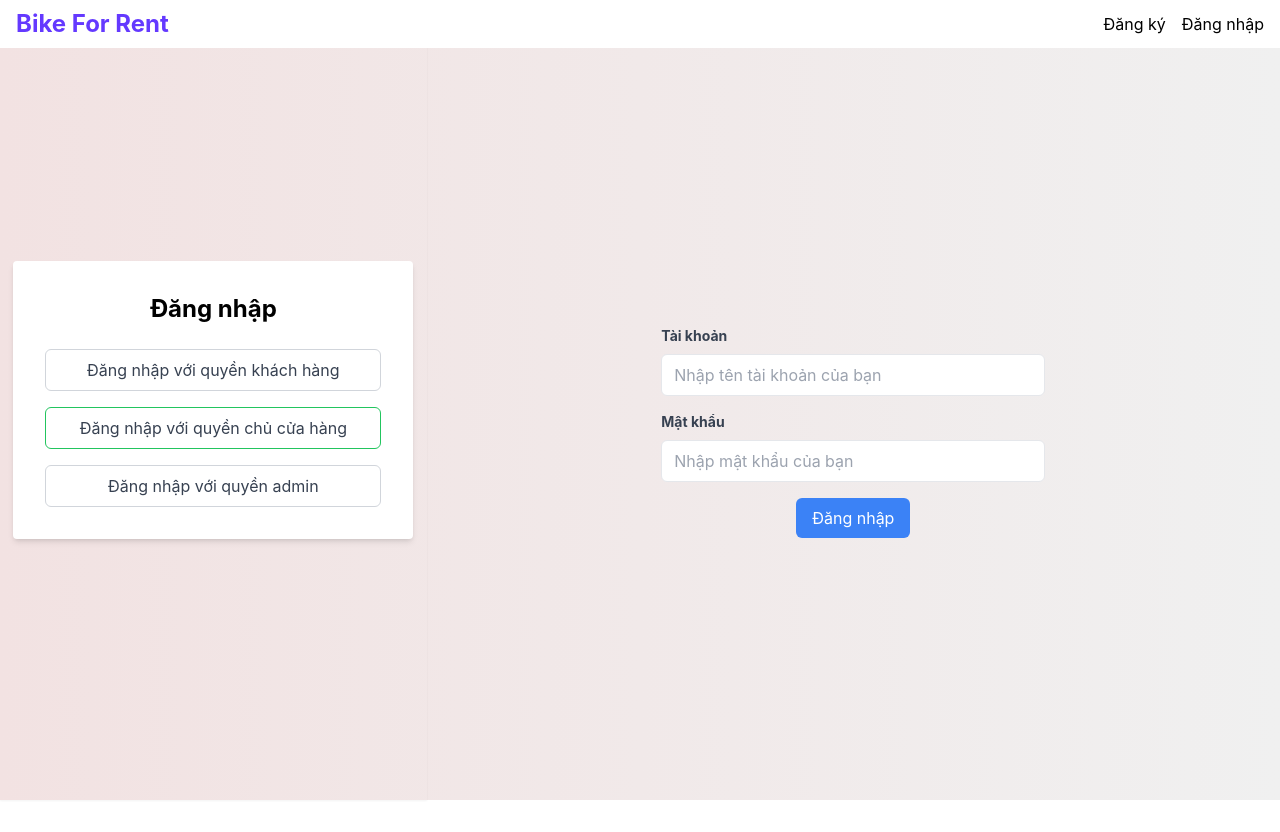
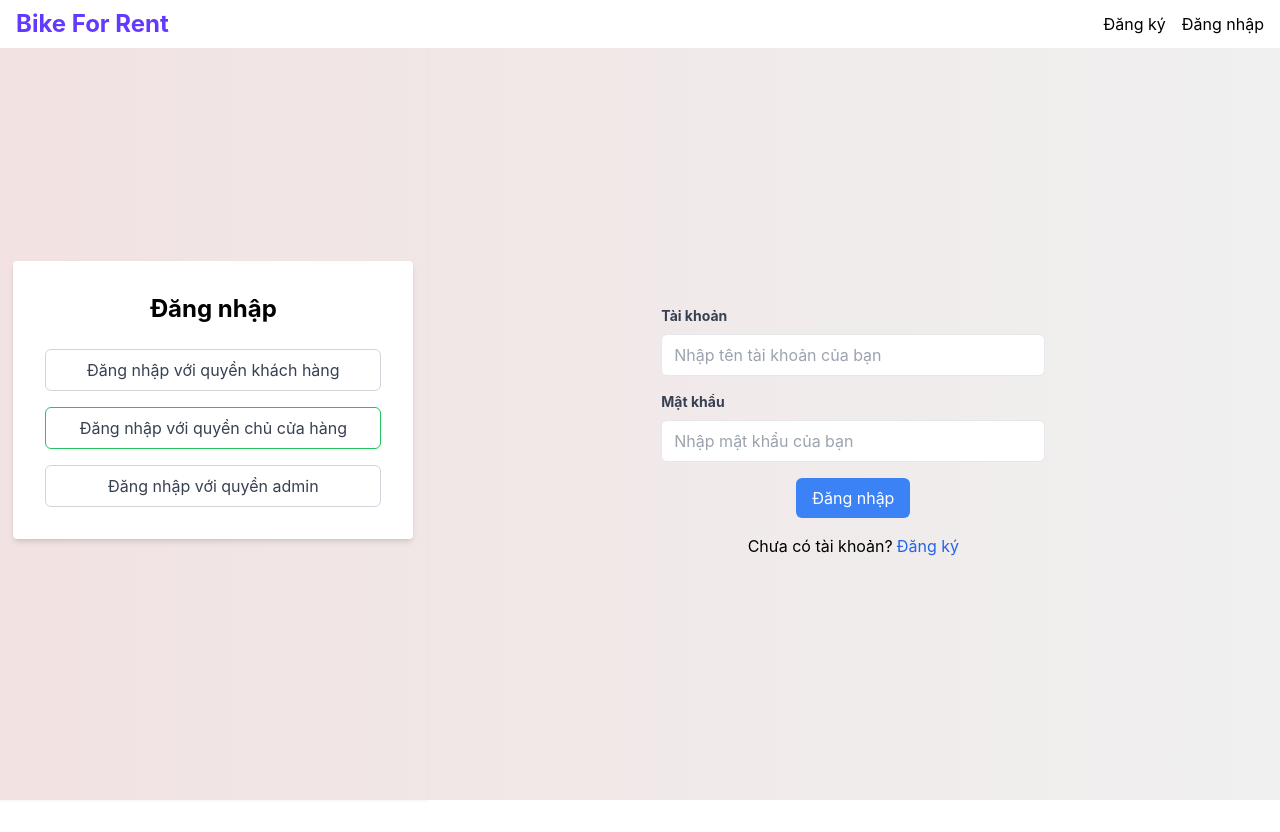
Before and after one commit to NguyenDuyetIT2002/ProjectIII-BikeForRent, a React (Create React App) app in the folder bfr-code/frontend/: page /auth/login in a window 1280 px wide. Both pictures are taken after a click on the button "Đăng nhập với quyền chủ cửa hàng". Built offline with nearby package versions, Linux system fonts and the light colour scheme.

Commit message:
small update on rentbike api

```diff
--- a/bfr-code/frontend/src/pages/auth/Login/Login.jsx
+++ b/bfr-code/frontend/src/pages/auth/Login/Login.jsx
@@ -43,9 +43,9 @@ const Login = () => {
             Đăng nhập với quyền khách hàng
           </button>
           <button
-            onClick={() => handleButtonClick("store")}
+            onClick={() => handleButtonClick("manager")}
             className={`bg-white border border-gray-300 text-gray-700 rounded-md py-2 px-4 w-full mb-4 hover:bg-gray-100 transition duration-300 ${
-              activeForm === "store" && "border-green-500"
+              activeForm === "manager" && "border-green-500"
             }`}
           >
             Đăng nhập với quyền chủ cửa hàng
@@ -67,7 +67,7 @@ const Login = () => {
           <>
             {/* Render the corresponding form based on activeForm */}
             {activeForm === "customer" && <CustomerLoginForm />}
-            {activeForm === "store" && <ManagerLoginForm />}
+            {activeForm === "manager" && <ManagerLoginForm />}
             {activeForm === "admin" && <AdminLoginForm />}
           </>
         )}
--- a/bfr-code/frontend/src/pages/auth/Login/ManagerLoginForm.jsx
+++ b/bfr-code/frontend/src/pages/auth/Login/ManagerLoginForm.jsx
@@ -5,6 +5,7 @@ import { toast } from "react-toastify";
 import "react-toastify/dist/ReactToastify.css";
 import { login } from "../../../redux/managerSlice"; // Đường dẫn tới managerSlice
 import { useDispatch } from "react-redux";
+import { Link } from "react-router-dom";
 
 const ManagerLoginForm = () => {
   const [formData, setFormData] = useState({
@@ -112,6 +113,15 @@ const ManagerLoginForm = () => {
           >
             Đăng nhập
           </button>
+          <p className="text-center mt-4">
+            Chưa có tài khoản?
+            <Link
+              to={"/auth/signup?form=manager"}
+              className="text-blue-600 hover:text-blue-800 ml-1"
+            >
+              Đăng ký
+            </Link>
+          </p>
         </form>
       </div>
     </div>
--- a/bfr-code/frontend/src/pages/auth/Signup/Signup.jsx
+++ b/bfr-code/frontend/src/pages/auth/Signup/Signup.jsx
@@ -42,9 +42,9 @@ const Signup = () => {
             Đăng ký tài khoản khách hàng
           </button>
           <button
-            onClick={() => handleButtonClick("store")}
+            onClick={() => handleButtonClick("manager")}
             className={`bg-white border border-gray-300 text-gray-700 rounded-md py-2 px-4 w-full mb-4 hover:bg-gray-100 transition duration-300 ${
-              activeForm === "store" && "border-green-500"
+              activeForm === "manager" && "border-green-500"
             }`}
           >
             Đăng ký tài khoản chủ cửa hàng
@@ -57,7 +57,7 @@ const Signup = () => {
         {activeForm && (
           <>
             {activeForm === "customer" && <CustomerSignupForm />}
-            {activeForm === "store" && <ManagerSignupForm />}
+            {activeForm === "manager" && <ManagerSignupForm />}
           </>
         )}
       </div>
```
Also changed, not shown: 2 other files (tests, documents, lock files or other folders).
